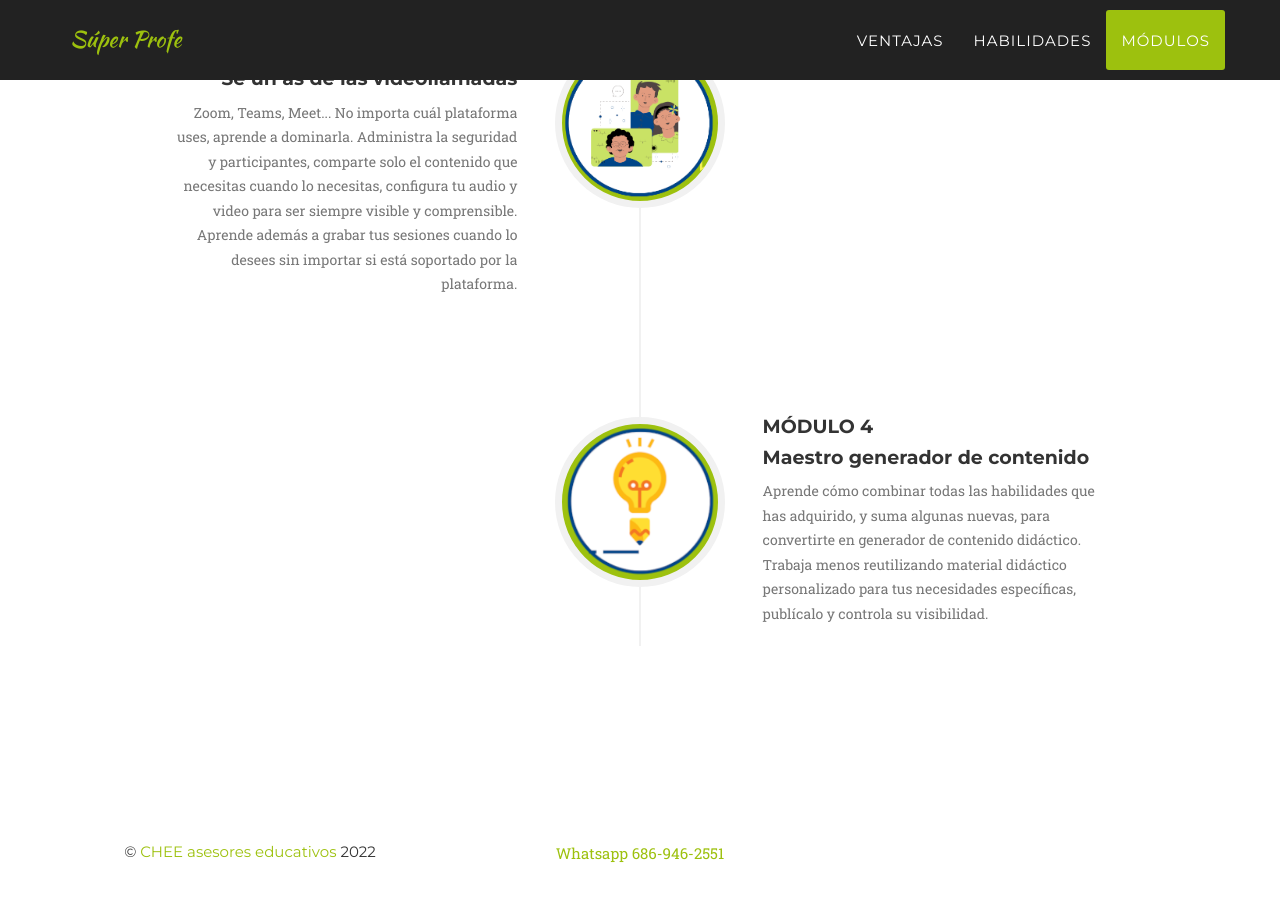
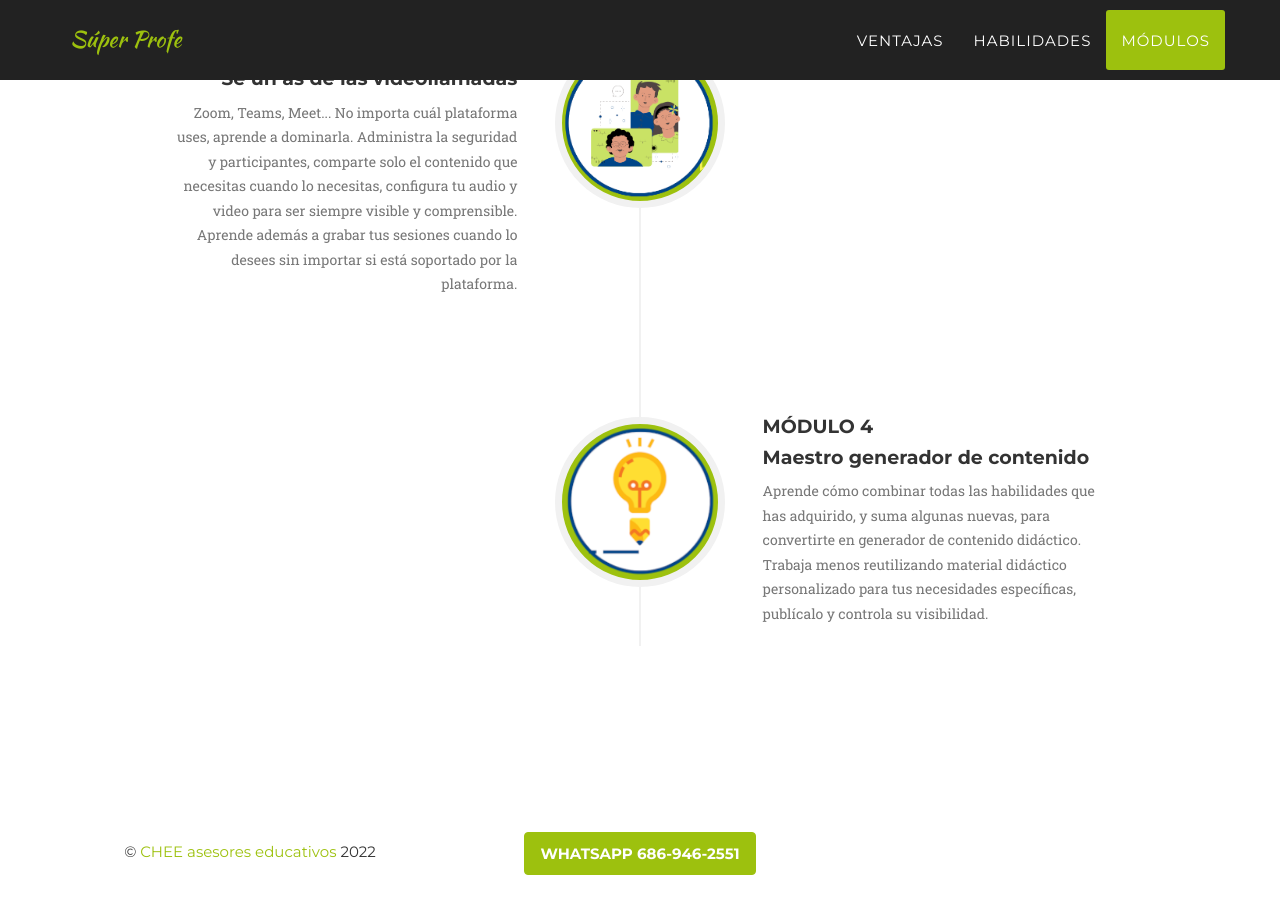
Before and after one commit to camachevaz/superProfe, a Jekyll site: the page built from index.html, in a window 1280 px wide and 900 px high, scrolled down 3531 px. Built offline with Jekyll 4.4.1, drawn with Linux system fonts in a browser that asks for light colours; some web fonts are replaced.

Commit message:
Update footer.html

```diff
--- a/_includes/footer.html
+++ b/_includes/footer.html
@@ -5,7 +5,7 @@
                     <span class="copyright">&copy; <a href="https://asesoreducativo.mx/">CHEE asesores educativos</a> {{ 'now' | date: "%Y" }}</span>
                 </div>
                 <div class="col-md-4">
-                    <a class="page-scroll btn btn-x1" href="https://wa.me/526869462551">Whatsapp 686-946-2551</a>
+                    <a class="btn btn-primary" href="https://wa.me/526869462551">Whatsapp 686-946-2551</a>
                     {% comment %}
                     <ul class="list-inline social-buttons">
                         {% for network in site.social %}
```
